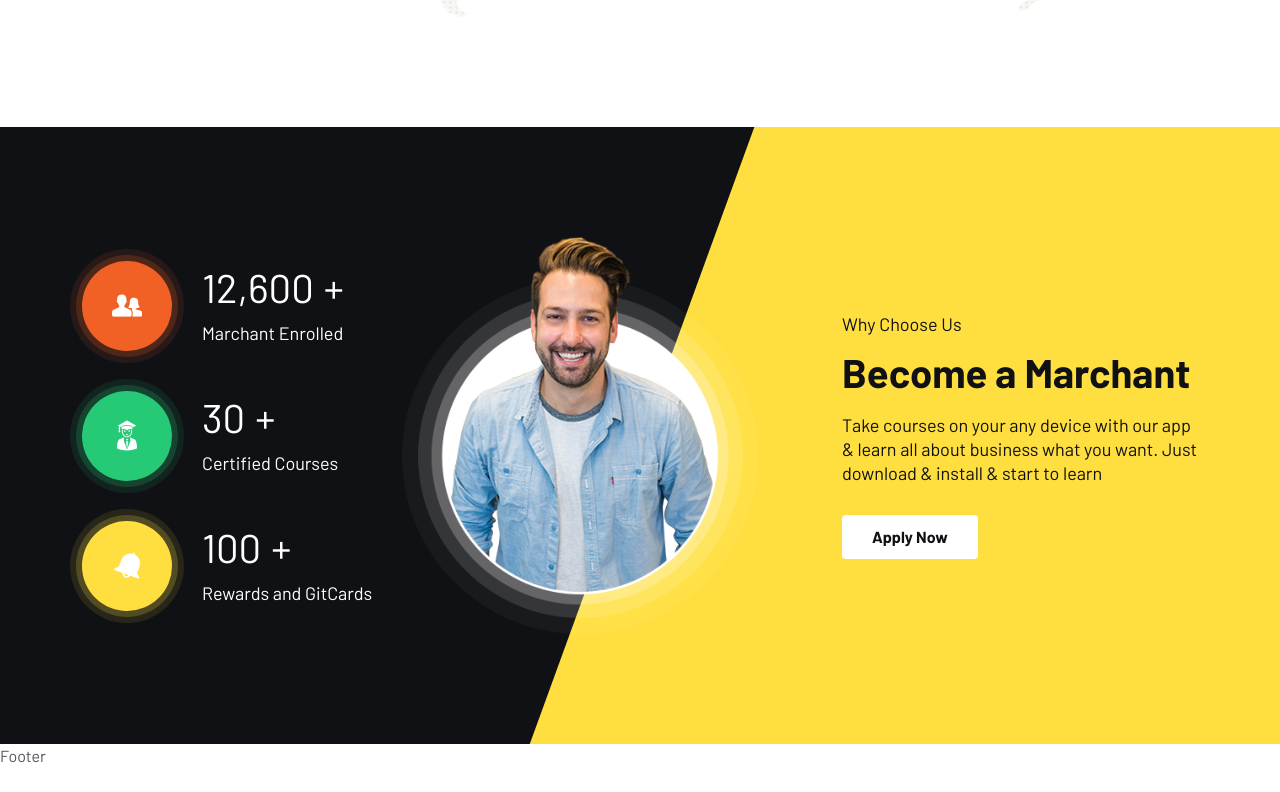
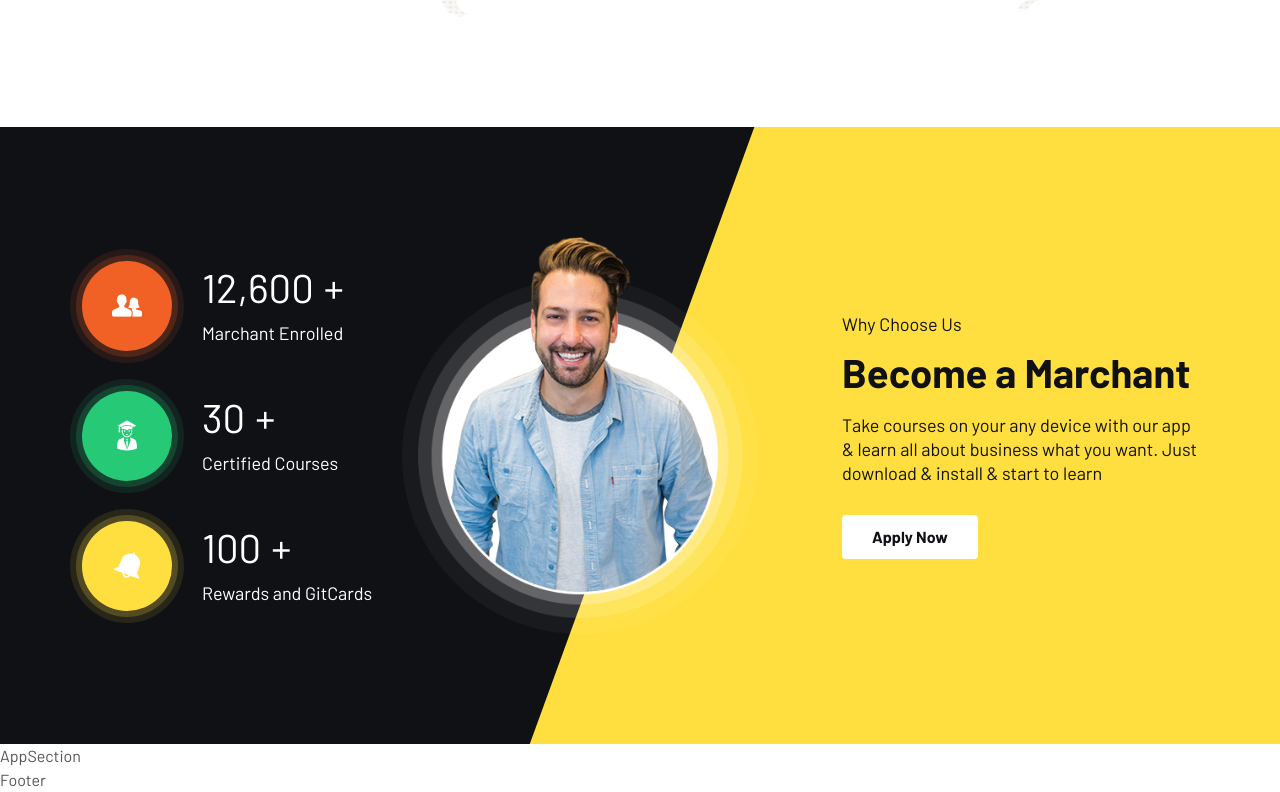
Before and after one commit to mdmahfuz307/ShopMart-Ecommerce-Client, a React (Vite) app: page / in a window 1280 px wide. Shown: the part 3886-4678 px from the top of the page. Before the commit the page ends 4654 px from the top, so only its background shows below. Built offline with nearby package versions, Linux system fonts and the light colour scheme.

Commit message:
ADD AppSection

```diff
--- /dev/null
+++ b/src/pages/Home/AppSection.jsx
@@ -0,0 +1,9 @@
+import React from 'react'
+
+const AppSection = () => {
+  return (
+    <div>AppSection</div>
+  )
+}
+
+export default AppSection
--- a/src/pages/Home/Home.jsx
+++ b/src/pages/Home/Home.jsx
@@ -5,6 +5,7 @@ import CategoryShowCase from './CategoryShowCase'
 import Register from './Register'
 import LocationSprade from './LocationSprade'
 import AboutUs from './AboutUs'
+import AppSection from './AppSection'
 
 const Home = () => {
   return (
@@ -15,6 +16,7 @@ const Home = () => {
         <Register />
         <LocationSprade />
         <AboutUs />
+        <AppSection />
     </div>
   )
 }
```
